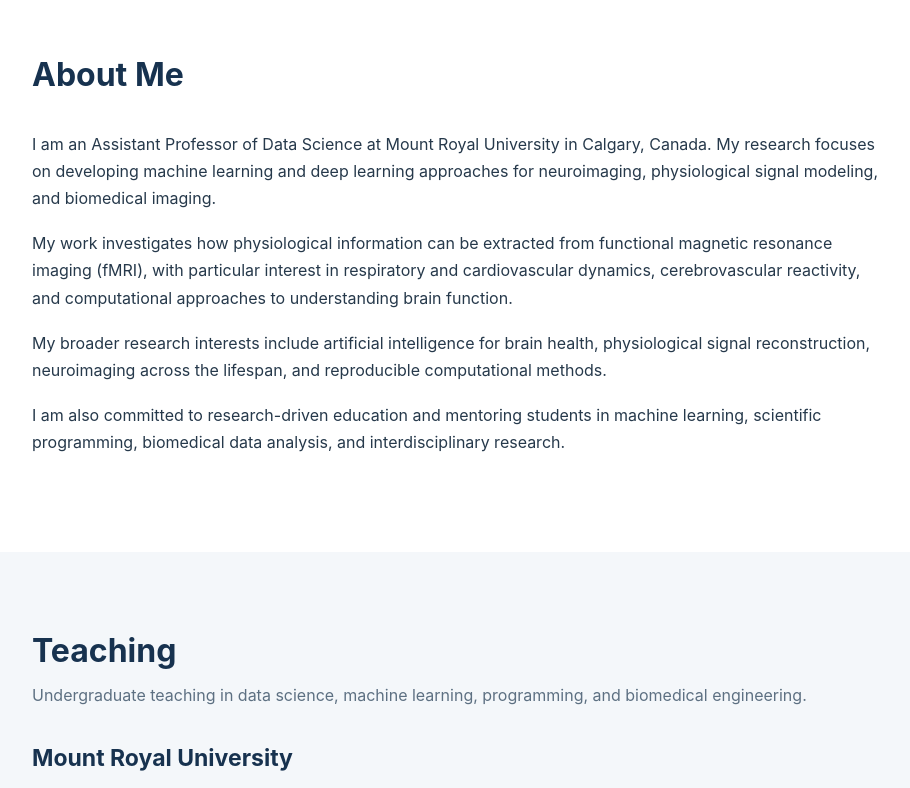
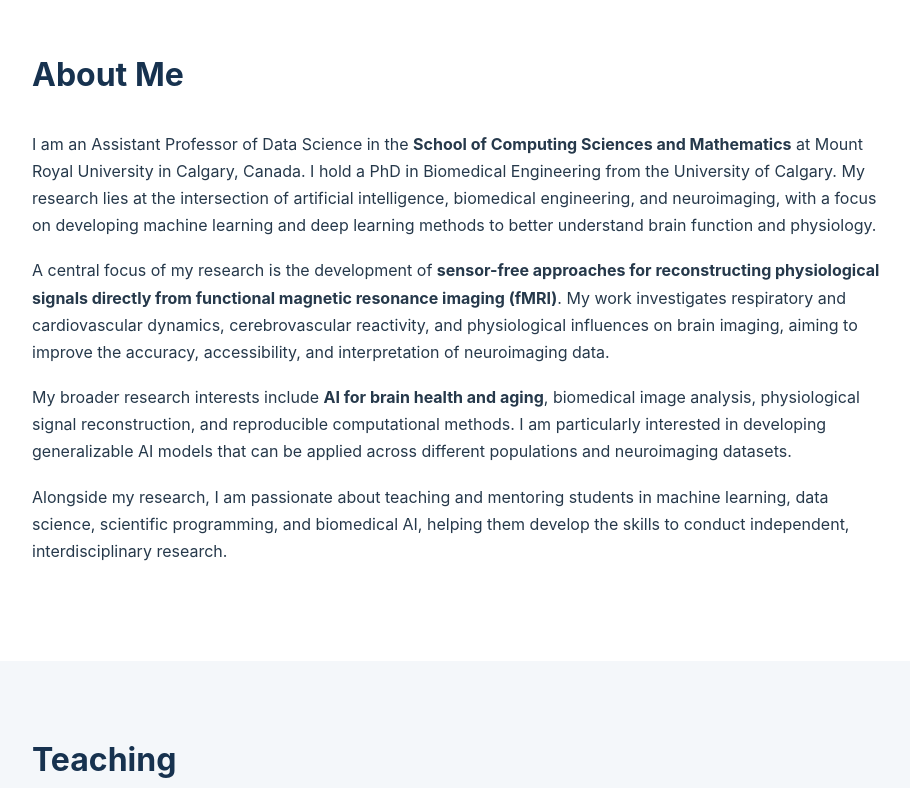
Before and after one commit to JalilAddeh/jaliladdeh.github.io, a plain HTML site: page index.html in a window 1280 px wide. Shown: the part 760-1548 px from the top of the page, without its empty margins (48-958 px from the left). Drawn offline with Linux system fonts and the light colour scheme.

Commit message:
Update index.html

```diff
--- a/index.html
+++ b/index.html
@@ -6,7 +6,7 @@
 <meta name="viewport" content="width=device-width, initial-scale=1">
 
 <meta name="description"
-content="Abdoljalil Addeh, PhD — Assistant Professor of Data Science at Mount Royal University. Research in machine learning, neuroimaging, physiological signal modeling, and biomedical imaging.">
+content="Abdoljalil Addeh, PhD — Assistant Professor of Data Science at Mount Royal University. Research in artificial intelligence, neuroimaging, physiological signal modeling, and brain health.">
 
 <meta name="theme-color" content="#ffffff">
 <title>Abdoljalil Addeh, PhD | Academic Website</title>
@@ -522,13 +522,14 @@ footer a { color: white; }
       <h1>Abdoljalil Addeh, PhD</h1>
 
       <p class="hero-role">
+        School of Computing Sciences and Mathematics<br>
         Mount Royal University<br>
         Calgary, Alberta, Canada
       </p>
 
       <p class="hero-description">
-        Advancing machine learning for neuroimaging,
-        physiological signal modeling, and brain health.
+        Advancing AI for Brain Imaging,
+        Physiological Modeling, and Brain Health.
       </p>
 
       <div class="hero-buttons">
@@ -567,34 +568,45 @@ footer a { color: white; }
 
     <div class="prose">
       <p>
-        I am an Assistant Professor of Data Science at
-        Mount Royal University in Calgary, Canada.
-        My research focuses on developing machine learning
-        and deep learning approaches for neuroimaging,
-        physiological signal modeling, and biomedical imaging.
+        I am an Assistant Professor of Data Science in the
+        <strong>School of Computing Sciences and Mathematics</strong>
+        at Mount Royal University in Calgary, Canada.
+        I hold a PhD in Biomedical Engineering from the
+        University of Calgary. My research lies at the
+        intersection of artificial intelligence, biomedical
+        engineering, and neuroimaging, with a focus on
+        developing machine learning and deep learning methods
+        to better understand brain function and physiology.
       </p>
 
       <p>
-        My work investigates how physiological information
-        can be extracted from functional magnetic resonance
-        imaging (fMRI), with particular interest in
-        respiratory and cardiovascular dynamics,
-        cerebrovascular reactivity, and computational
-        approaches to understanding brain function.
+        A central focus of my research is the development of
+        <strong>sensor-free approaches for reconstructing
+        physiological signals directly from functional
+        magnetic resonance imaging (fMRI)</strong>.
+        My work investigates respiratory and cardiovascular
+        dynamics, cerebrovascular reactivity, and physiological
+        influences on brain imaging, aiming to improve the
+        accuracy, accessibility, and interpretation of
+        neuroimaging data.
       </p>
 
       <p>
-        My broader research interests include artificial
-        intelligence for brain health, physiological
-        signal reconstruction, neuroimaging across the
-        lifespan, and reproducible computational methods.
+        My broader research interests include
+        <strong>AI for brain health and aging</strong>,
+        biomedical image analysis, physiological signal
+        reconstruction, and reproducible computational methods.
+        I am particularly interested in developing generalizable
+        AI models that can be applied across different
+        populations and neuroimaging datasets.
       </p>
 
       <p>
-        I am also committed to research-driven education
-        and mentoring students in machine learning,
-        scientific programming, biomedical data analysis,
-        and interdisciplinary research.
+        Alongside my research, I am passionate about teaching
+        and mentoring students in machine learning, data
+        science, scientific programming, and biomedical AI,
+        helping them develop the skills to conduct independent,
+        interdisciplinary research.
       </p>
     </div>
   </div>
@@ -1172,8 +1184,7 @@ footer a { color: white; }
           </div>
           <a class="team-link"
              href="https://doi.org/10.1016/j.neuroimage.2023.119904"
-             target="_blank"
-             rel="noopener noreferrer">
+             target="_blank" rel="noopener noreferrer">
             Related Publication &rarr;
           </a>
         </article>
@@ -1231,11 +1242,7 @@ footer a { color: white; }
         presentations and peer-reviewed publications.
       </p>
 
-      <!-- Opens Gmail with recipient and subject -->
-
-      <a href="https://mail.google.com/mail/?view=cm&amp;fs=1&amp;to=jaddeh%40mtroyal.ca&amp;su=Research%20Opportunity%20Inquiry"
-         target="_blank"
-         rel="noopener noreferrer"
+      <a href="mailto:jaddeh@mtroyal.ca?subject=Research%20Opportunity%20Inquiry"
          class="btn btn-primary">
         Contact Me About Research Opportunities &rarr;
       </a>
@@ -1428,6 +1435,7 @@ footer a { color: white; }
       <p>
         <strong>Abdoljalil Addeh, PhD</strong><br>
         Assistant Professor of Data Science<br>
+        School of Computing Sciences and Mathematics<br>
         Mount Royal University<br>
         Calgary, Alberta, Canada
       </p>
```
